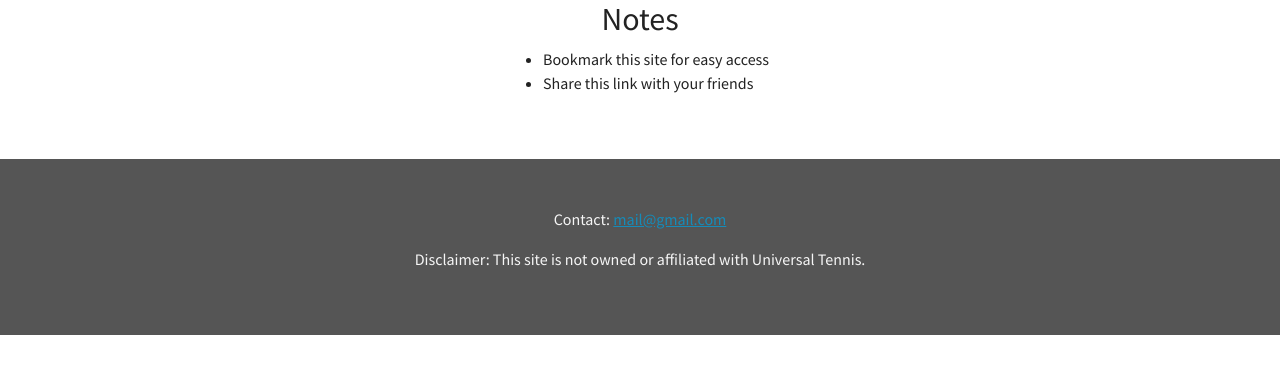
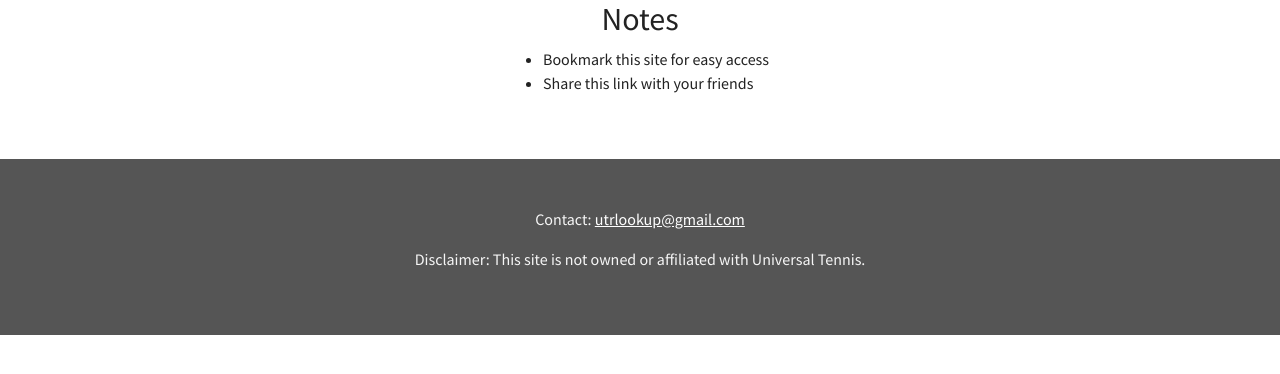
Before and after one commit to yair51/utr-lookup, a Flask app: page / in a window 1280 px wide. Shown: the part 267-641 px from the top of the page. Run offline with Flask 2, Linux system fonts and the light colour scheme.

Commit message:
added new email to footer

```diff
--- a/website/templates/base.html
+++ b/website/templates/base.html
@@ -39,7 +39,7 @@
       </nav>
     <main class="container-fluid text-center {% block classes %}{% endblock %}">{% block content %}{% endblock %}</main>
     <footer class="text-center bg-dark py-5 mt-4 text-light">
-      <p>Contact: <a href="mailto: email@gmail.com">mail@gmail.com</a></p>
+      <p>Contact: <a style="color: rgb(255, 255, 255);" href="mailto: utrlookup@gmail.com">utrlookup@gmail.com</a></p>
       <p>Disclaimer: This site is not owned or affiliated with Universal Tennis.</p>
     </footer>
     <script src="https://cdn.jsdelivr.net/npm/bootstrap@5.2.0/dist/js/bootstrap.bundle.min.js" integrity="sha384-A3rJD856KowSb7dwlZdYEkO39Gagi7vIsF0jrRAoQmDKKtQBHUuLZ9AsSv4jD4Xa" crossorigin="anonymous"></script>
```
